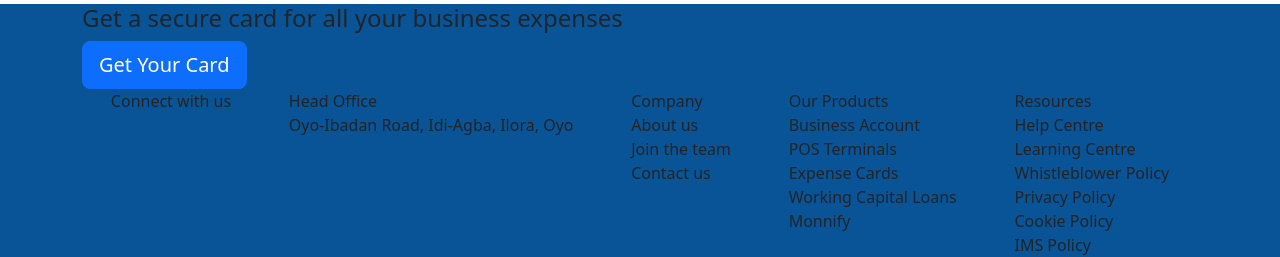
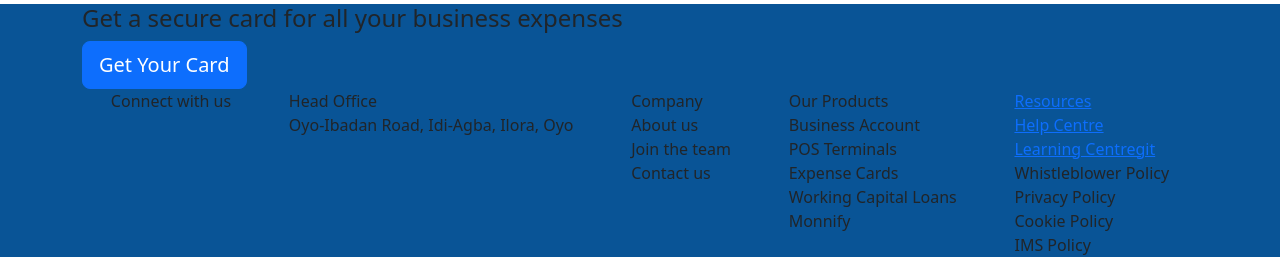
Before and after one commit to Lymyn22/Moniepointproj, a plain HTML site: page index.html in a window 1280 px wide. Shown: the part 5547-5804 px from the top of the page. Drawn offline with nearby package versions, Linux system fonts and the light colour scheme.

Commit message:
Correct continuation of the Assignment

```diff
--- a/index.html
+++ b/index.html
@@ -219,9 +219,9 @@
         </div>
 
         <div class="footest">
-          <div>Resources</div>
-          <div>Help Centre</div>
-          <div>Learning Centre</div>
+          <div><a href="">Resources</a></div>
+          <div><a href="">Help Centre</a></div>
+          <div><a href="">Learning Centregit </a></div>
           <div>Whistleblower Policy</div>
           <div>Privacy Policy</div>
           <div>Cookie Policy</div>
```
